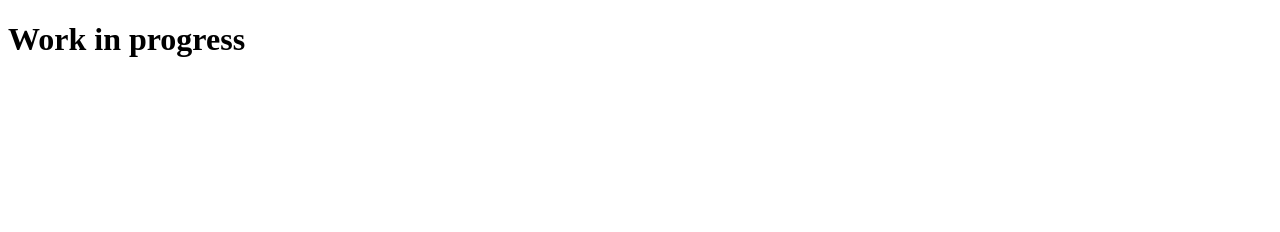
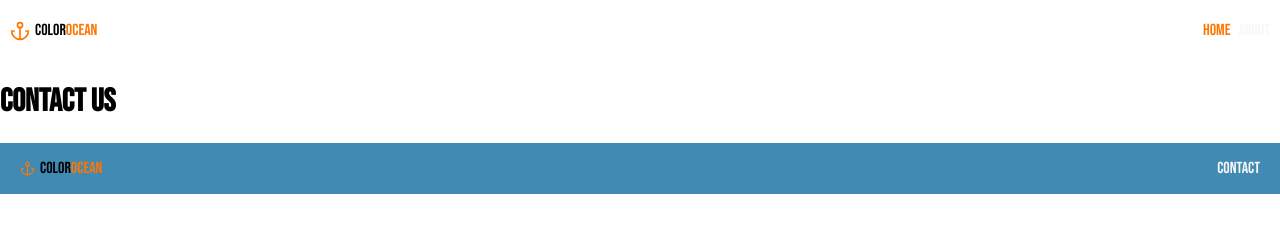
Before and after one commit to Ulvang01/WebTekProject, a website: page src/contact.html in a window 1280 px wide. Drawn offline with Linux system fonts and the light colour scheme.

Commit message:
minor changes

```diff
--- a/src/contact.html
+++ b/src/contact.html
@@ -4,9 +4,32 @@
 		<meta charset="UTF-8" />
 		<meta http-equiv="X-UA-Compatible" content="IE=edge" />
 		<meta name="viewport" content="width=device-width, initial-scale=1.0" />
+		<link rel="stylesheet" href="./css/style.css" />
+		<link rel="stylesheet" href="./css/transitions.css" />
 		<title>Contact us • Color Ocean</title>
 	</head>
 	<body>
-		<h1>Work in progress</h1>
+		<header>
+			<nav>
+				<div class="logo">
+					<img src="./img/anchor.svg" alt="anchor" class="anchor" />
+					<p>Color<span class="logo-text">Ocean</span></p>
+				</div>
+				<div class="nav-list">
+					<a href="./index.html" class="inuse">Home</a>
+					<a href="./about.html">About</a>
+				</div>
+			</nav>
+		</header>
+		<main id="contact">
+			<h1>Contact us</h1>
+		</main>
+		<footer>
+			<div class="logo">
+				<img src="./img/anchor.svg" alt="anchor" class="anchor-footer" />
+				<p>Color<span class="logo-text">Ocean</span></p>
+			</div>
+			<a href="./contact.html">Contact</a>
+		</footer>
 	</body>
 </html>
--- a/src/css/style.css
+++ b/src/css/style.css
@@ -1,4 +1,4 @@
-@import url("https://fonts.googleapis.com/css2?family=Bebas+Neue&display=swap");
+@import url('https://fonts.googleapis.com/css2?family=Bebas+Neue&display=swap');
 @import url('https://fonts.googleapis.com/css2?family=PT+Sans&display=swap');
 
 * {
@@ -254,6 +254,10 @@ footer > .logo > .anchor-footer  {
 		width: 18px;
 	}
 
+	main {
+		min-height: 100vh;
+	}
+
 	#home {
 		display: grid;
 		grid-template-rows: 1fr 1fr;
```
